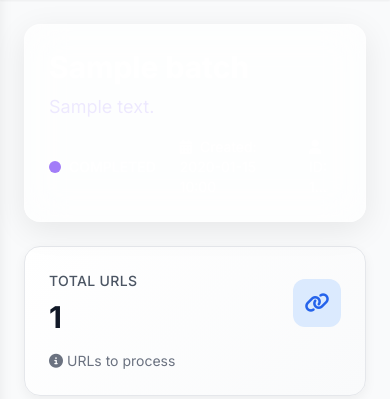
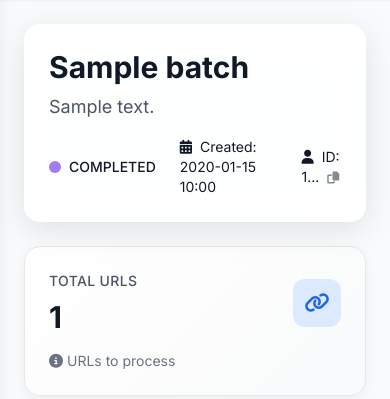
Before and after one commit to prasenjitj/image-analyzer-enterprise, a Flask app: template templates/modern_batch_detail.html in a window 390 px wide. Shown: the part 93-492 px from the top of the page. Run offline with Flask 3, Linux system fonts and the light colour scheme; the template is opened without the code that fills it: most values are stand-ins (such as "Sample title", 1, 10 or a date in 2020); data that the repository does not hold is empty; parts of the project's set-up code (start-up, migrations or seed data) failed here and were passed over.

Commit message:
Improve batch ID display with hover tooltip and click-to-copy
- Add hover tooltip showing full batch ID
- Implement click-to-copy functionality with success notification
- Extend ID truncation from 8 to 12 characters for better differentiation
- Add copy icon visual cue for interactive element
- Maintain responsive design and accessibility

```diff
--- a/templates/modern_batch_detail.html
+++ b/templates/modern_batch_detail.html
@@ -22,10 +22,10 @@
         }
 
         .glass-card {
-            background: rgba(255, 255, 255, 0.7);
+            background: rgba(255, 255, 255, 0.85);
             backdrop-filter: blur(20px);
-            border: 1px solid rgba(255, 255, 255, 0.25);
-            box-shadow: 0 8px 32px rgba(0, 0, 0, 0.08);
+            border: 1px solid rgba(255, 255, 255, 0.3);
+            box-shadow: 0 8px 32px rgba(0, 0, 0, 0.1);
         }
 
         .admin-header-card {
@@ -294,11 +294,11 @@
         <!-- Dashboard Content -->
         <main class="p-6 space-y-6">
             <!-- Batch Header -->
-            <div class="glass-card rounded-2xl p-6 detail-gradient text-white">
+            <div class="glass-card rounded-2xl p-6 detail-gradient text-gray-900">
                 <div class="flex items-center justify-between">
                     <div>
                         <h1 class="text-3xl font-bold mb-2">{{ batch.batch_name }}</h1>
-                        <p class="text-purple-100 text-lg mb-4">{{ batch.description or "Batch processing details and
+                        <p class="text-gray-600 text-lg mb-4">{{ batch.description or "Batch processing details and
                             analytics" }}</p>
                         <div class="flex items-center space-x-6">
                             <div class="flex items-center">
@@ -310,9 +310,10 @@
                                 Created: {{ batch.created_at.strftime('%Y-%m-%d %H:%M') if batch.created_at else
                                 'Unknown' }}
                             </div>
-                            <div class="text-sm">
+                            <div class="text-sm cursor-pointer" title="{{ batch.batch_id }}" onclick="copyBatchId()">
                                 <i class="fas fa-user mr-1"></i>
-                                ID: {{ batch.batch_id[:8] }}...
+                                ID: {{ batch.batch_id[:12] }}...
+                                <i class="fas fa-copy ml-1 text-xs opacity-50"></i>
                             </div>
                         </div>
                     </div>
@@ -972,8 +973,15 @@
             });
         }
 
-        // Initialize on DOM load
-        document.addEventListener('DOMContentLoaded', initSidebarToggle);
+        // Copy batch ID to clipboard
+        async function copyBatchId() {
+            try {
+                await navigator.clipboard.writeText('{{ batch.batch_id }}');
+                showNotification('Batch ID copied to clipboard!', 'success');
+            } catch (error) {
+                showNotification('Failed to copy batch ID', 'error');
+            }
+        }
     </script>
 </body>
 
```
